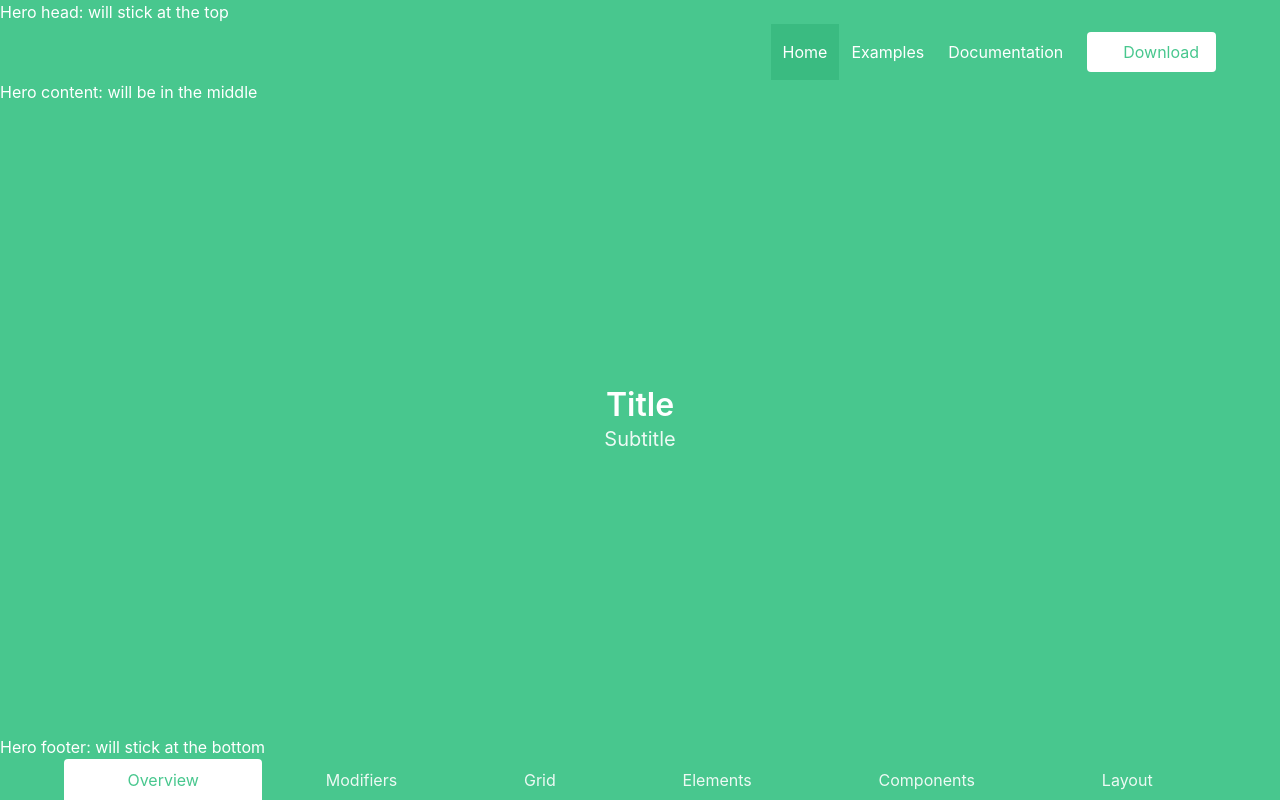
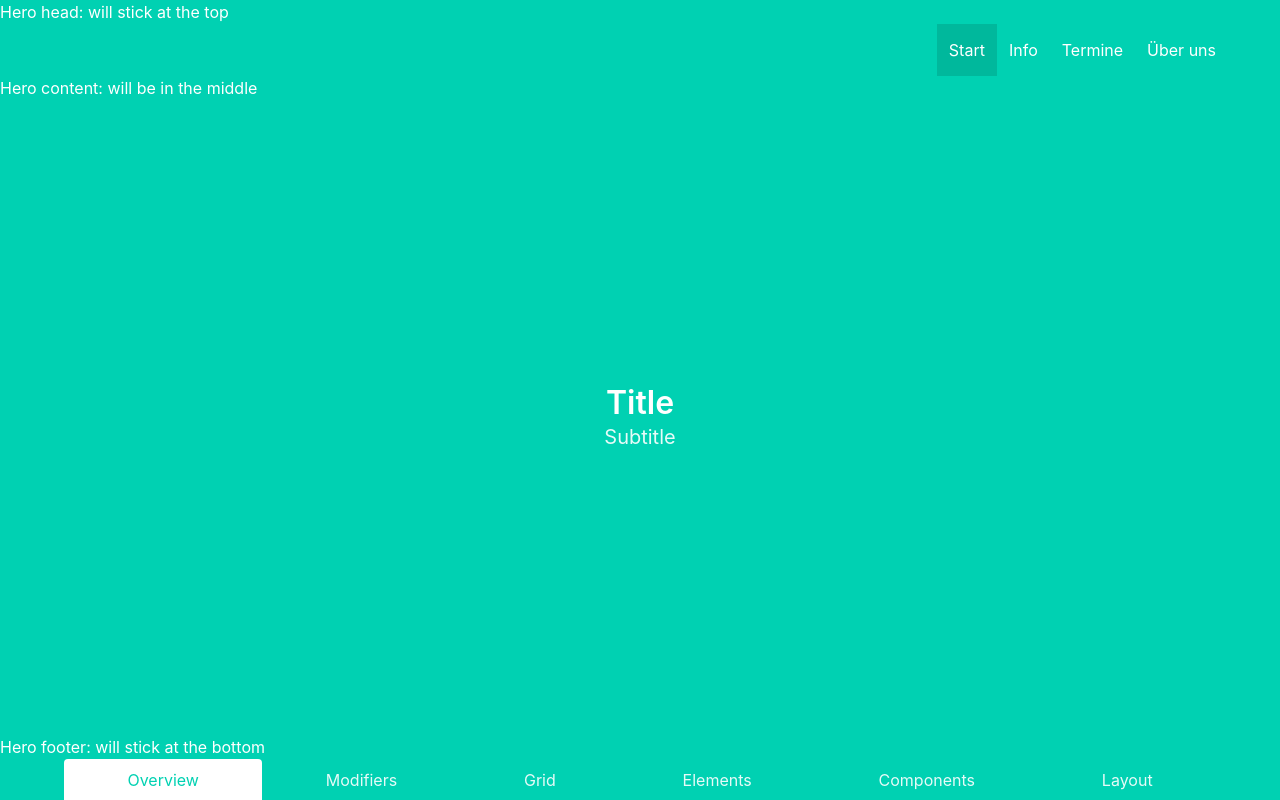
Before and after one commit to fatsamuel/bulma-react, a React (Create React App) app: page / in a window 1280 px wide. Built offline with nearby package versions, Linux system fonts and the light colour scheme.

Commit message:
advance design 24.08.2021 14:15

```diff
--- a/src/App.js
+++ b/src/App.js
@@ -16,16 +16,10 @@ function App () {
 const App = () => {
       return (
 
+<div classname="main">
 
 
-
- <div classname="main">
-
-
-
-
-
-<section class="hero is-success is-fullheight">
+<section class="hero is-primary is-fullheight ">
    Hero head: will stick at the top
   <div class="hero-head">
     <header class="navbar">
@@ -41,30 +35,33 @@ const App = () => {
         <div id="navbarMenuHeroC" class="navbar-menu">
           <div class="navbar-end">
             <a class="navbar-item is-active">
-              Home
+             Start
             </a>
             <a class="navbar-item">
-              Examples
+              Info
             </a>
             <a class="navbar-item">
-              Documentation
+              Termine
             </a>
-            <span class="navbar-item">
-              <a class="button is-success is-inverted">
-                <span class="icon">
-                  <i class="fab fa-github"></i>
-                </span>
-                <span>Download</span>
-              </a>
-            </span>
+            <a class="navbar-item">
+              Über uns
+            </a>
           </div>
         </div>
       </div>
     </header>
   </div>
 
+
+
+
+
+
+
    Hero content: will be in the middle
   <div class="hero-body">
+
+
     <div class="container has-text-centered">
       <p class="title">
         Title
```
